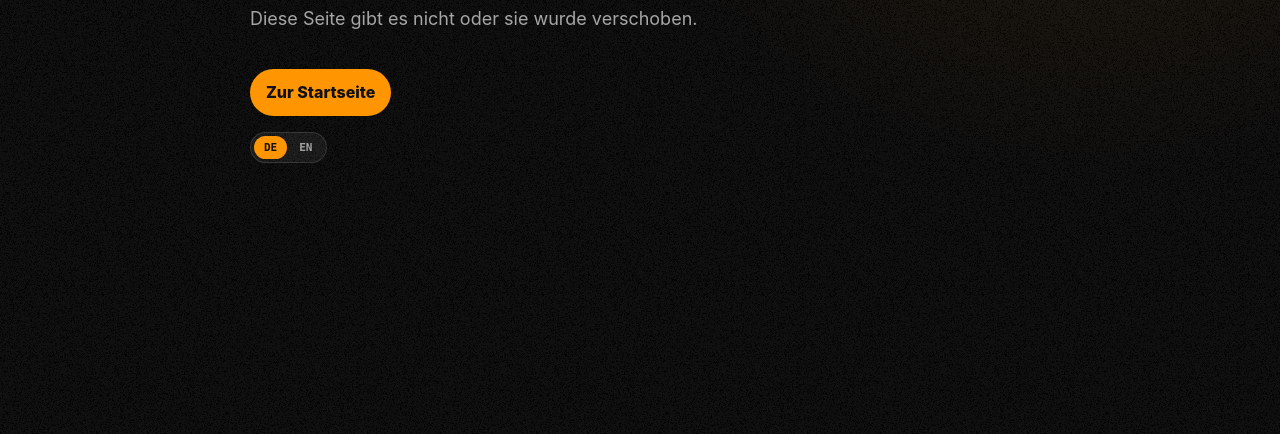
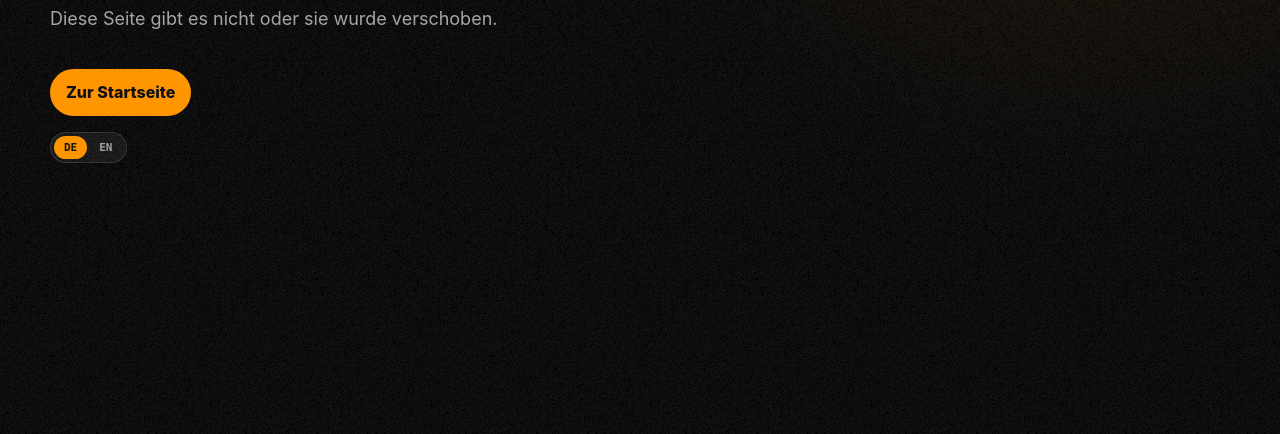
Before and after one commit to izyaboi/bmradio-landing, a plain HTML site: page 404.html in a window 1280 px wide. Shown: the part 366-800 px from the top of the page. Drawn offline with Linux system fonts and the light colour scheme.

Commit message:
Align legal content with homepage layout
Keep legal copy readable while restoring the shared page container alignment across desktop and mobile views.\n\nCo-authored-by: Copilot <223556219+Copilot@users.noreply.github.com>

```diff
--- a/legal.css
+++ b/legal.css
@@ -125,7 +125,7 @@ nav a:hover, nav a[aria-current="page"] { color: #fff; background: rgba(255,255,
 
 .lang-switch button[aria-pressed="true"] { color: #111; background: var(--accent); }
 
-main { max-width: 780px; padding: 72px 0 100px; }
+main { padding: 72px 0 100px; }
 .not-found { min-height: 100vh; display: flex; flex-direction: column; justify-content: center; align-items: flex-start; }
 .not-found .header-cta { margin-top: 24px; }
 .not-found .lang-switch { margin-top: 16px; }
```
